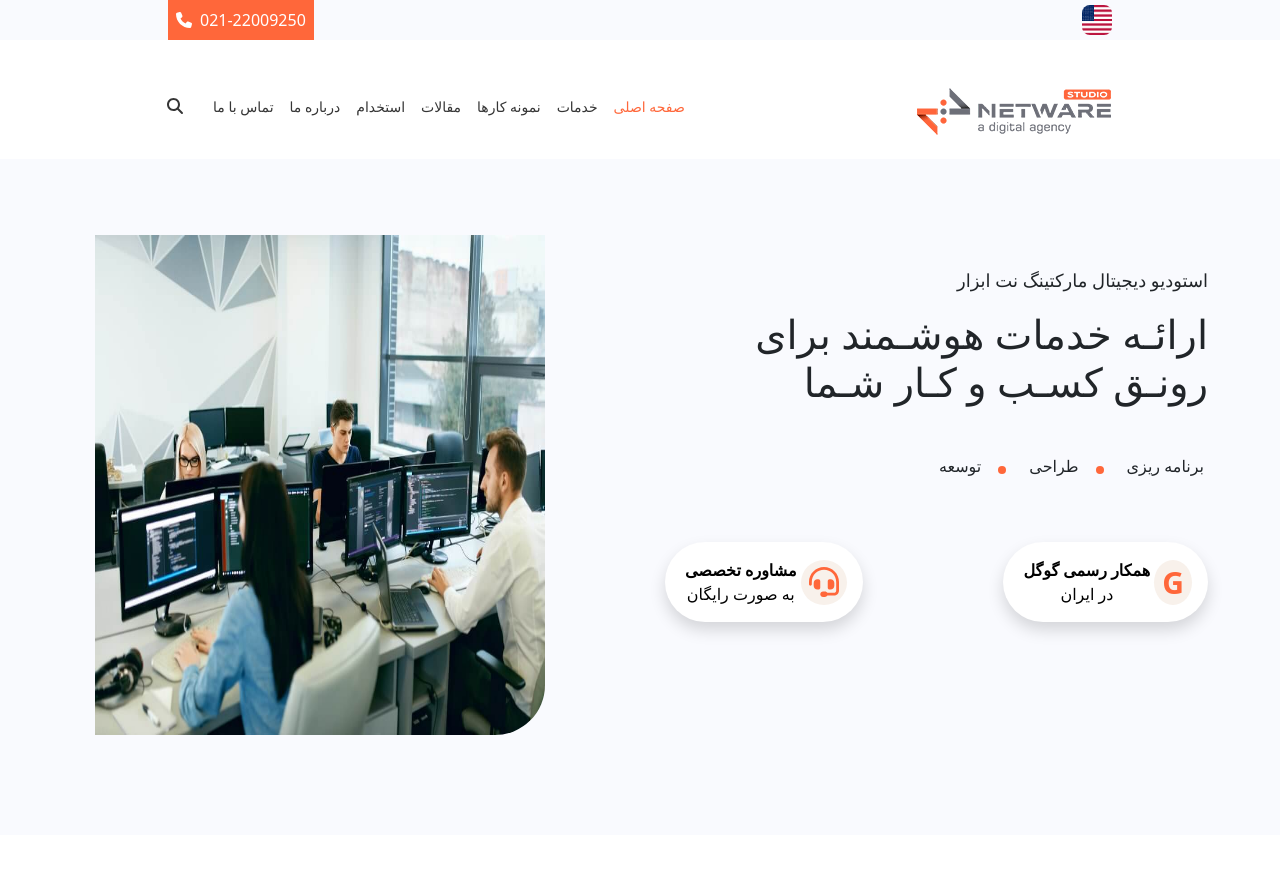
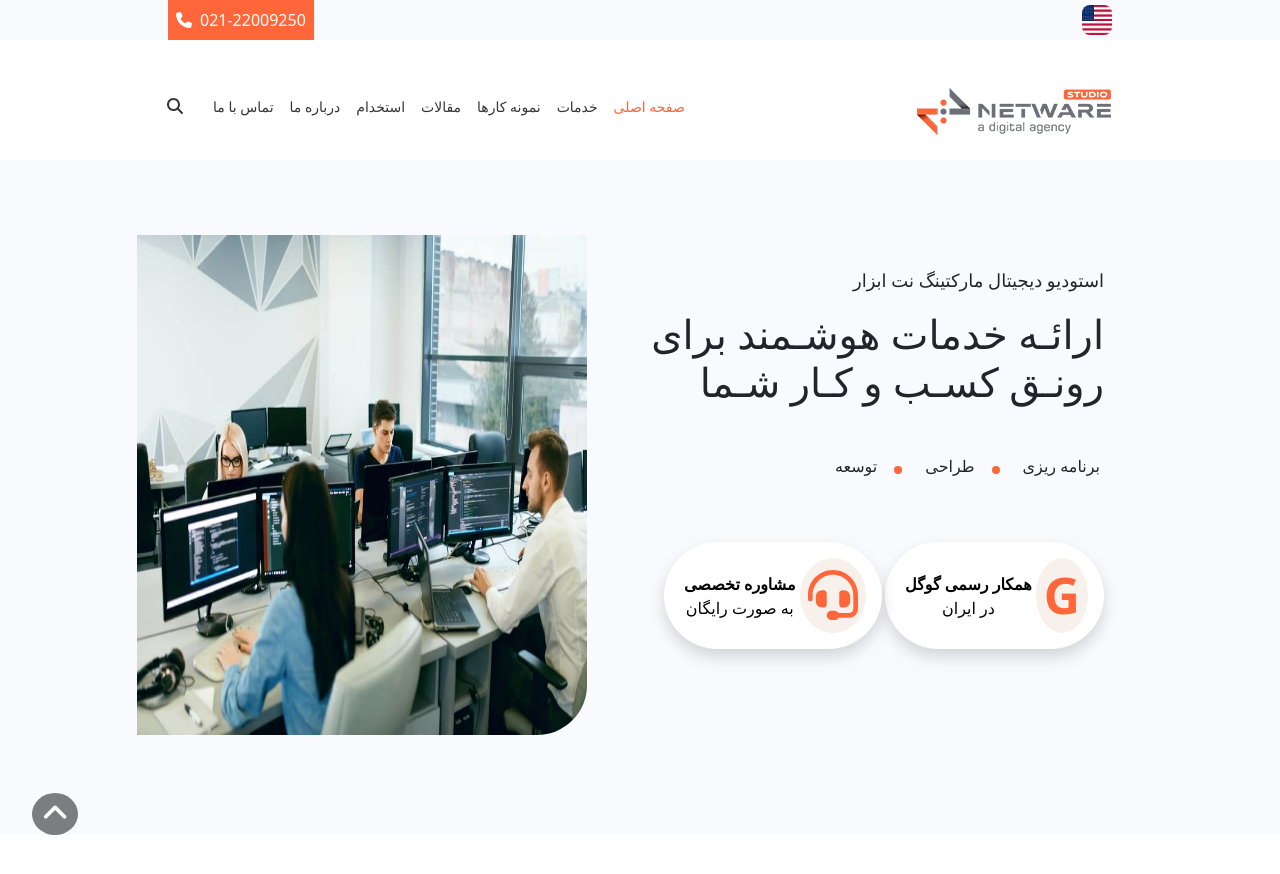
Before and after one commit to mohammad0117/netware-responsive-by-react.js, a React (Create React App) app: page / in a window 1280 px wide. Shown: the top 874 px of the page. Built offline with nearby package versions, Linux system fonts and the light colour scheme.

Commit message:
develop main-page component

```diff
--- a/src/assets/css/main-page.css
+++ b/src/assets/css/main-page.css
@@ -1,9 +1,39 @@
-@media screen and (max-width: 1023px) {
-  .main-page__desc .main-page__desc__right-side div button {
+@media screen and (max-width: 1024px) {
+  .main-page__desc__right-side div button {
     border-radius: 15px !important;
   }
-  .main-page__desc .main-page__desc__right-side div button span:nth-child(1) {
+  .main-page__desc__right-side div button span:nth-child(1) {
     font-size: 50px !important;
+  }
+}
+
+@media screen and (min-width: 1024px) and (max-width: 1028px) {
+  .main-page__desc__right-side {
+    padding-right: 46px !important;
+  }
+  .main-page__desc__right-side div button span:nth-child(1) {
+    font-size: 30px !important;
+  }
+  .main-page__desc__left-side {
+    padding-left: 78px !important;
+  }
+}
+
+@media screen and (min-width: 1029px) {
+  .main-page__desc__right-side {
+    padding-right: 152px !important;
+  }
+  .main-page__desc__left-side {
+    padding-left: 95px !important;
+  }
+}
+
+@media screen and (min-width: 1535px) {
+  .main-page__desc__right-side {
+    padding-right: 190px !important;
+  }
+  .main-page__desc__left-side {
+    padding-left: 114px !important;
   }
 }
 
@@ -48,7 +78,7 @@
 }
 
 .main-page .main-page__desc .main-page__desc__right-side div button span:nth-child(1) {
-  font-size: 30px;
+  font-size: 50px;
   border-radius: 50%;
   font-weight: 700;
   background-color: #F8F1EB;
@@ -60,4 +90,17 @@
   height: 500px;
   border-radius: 0 0 50px 0;
 }
+
+.main-page .main-page__button {
+  left: 20px;
+  bottom: 0;
+  border-radius: 50%;
+  padding: 5px 10px;
+  background-color: #7C7D7F;
+  color: #fff;
+}
+
+.main-page .main-page__button .fa-angle-up {
+  font-size: 30px;
+}
 /*# sourceMappingURL=main-page.css.map */
--- a/src/components/main-page.jsx
+++ b/src/components/main-page.jsx
@@ -1,22 +1,23 @@
-import React, { Component } from 'react';
-import { Col, Container, Row } from 'react-bootstrap';
-import { Link } from 'react-router-dom';
-import '../assets/css/main-page.css'
+import React, { Component } from "react";
+import { Col, Container, Row } from "react-bootstrap";
+import { Link } from "react-router-dom";
+import "../assets/css/main-page.css";
 import { FontAwesomeIcon } from "@fortawesome/react-fontawesome";
 import { faHeadset } from "@fortawesome/free-solid-svg-icons";
 import softWareCompany from "../assets/image/software_development.jpg";
+import { faAngleUp } from "@fortawesome/free-solid-svg-icons";
 class MainPage extends Component {
-    state = {  }
+  state = {};
   render() {
     return (
       <>
         <Container fluid className="main-page mt-4" dir="rtl">
-              <Col xs={12} className="main-page__desc">
+          <Col xs={12} className="main-page__desc position-relative">
             <Row className="flex-column-reverse flex-lg-row">
               <Col
                 xs={12}
                 lg={6}
-                    className="main-page__desc__right-side pt-5 pe-lg-5"
+                className="main-page__desc__right-side pt-5 ps-0"
               >
                 <p className="text-center text-lg-end pe-lg-4">
                   استودیو دیجیتال مارکتینگ نت ابزار
@@ -35,23 +36,22 @@ class MainPage extends Component {
                     توسعه
                   </li>
                 </ul>
-                    <div className=" d-flex justify-content-around px-3 px-lg-0 justify-content-lg-between">
+                <div className=" d-flex justify-content-around px-3 px-lg-4 px-xxl-0 justify-content-lg-between">
                   <Link to="/" className="mt-5 text-decoration-none">
-                        <button className="shadow d-flex flex-column align-items-center justify-content-center px-1 py-4 me-4 flex-lg-row py-lg-3 px-lg-3">
-                          <span className="px-3 p-lg-2 py-lg-0">G</span>
-                          <span className="mx-3 mt-3 mt-lg-0 mx-lg-1">
+                    <button className="shadow d-flex flex-column align-items-center justify-content-center px-1 py-4 me-4 flex-lg-row py-lg-3 me-lg-0 px-lg-3 me-xxl-4">
+                      <span className="px-3 p-lg-2 py-lg-0 px-xxl-3">G</span>
+                      <span className="mx-3 mt-3 mt-lg-0 mx-lg-1 me-xxl-2 ms-xxl-4">
                         <b className="d-block">همکار رسمی گوگل</b> در ایران
                       </span>
                     </button>
                   </Link>
                   <Link to="/" className="mt-5 text-decoration-none">
                     <button className="shadow d-flex flex-column align-items-center px-1 py-4 ms-4 flex-lg-row py-lg-3 px-lg-3 ms-lg-0">
-                          <span className="px-3 p-lg-2 py-lg-0">
+                      <span className="px-3 p-lg-2 py-lg-0 px-xxl-3">
                         <FontAwesomeIcon icon={faHeadset}></FontAwesomeIcon>
                       </span>
-                          <span className="mx-3 mt-3 mt-lg-0 mx-lg-1">
-                            <b className="d-block">مشاوره تخصصی</b> به صورت
-                            رایگان
+                      <span className="mx-3 mt-3 mt-lg-0 mx-lg-1 me-xxl-2 ms-xxl-4">
+                        <b className="d-block">مشاوره تخصصی</b> به صورت رایگان
                       </span>
                     </button>
                   </Link>
@@ -65,6 +65,12 @@ class MainPage extends Component {
                 <img src={softWareCompany} alt="software-company" />
               </Col>
             </Row>
+            <span className="main-page__button position-absolute">
+              <FontAwesomeIcon
+                icon={faAngleUp}
+                className="fa-angle-up"
+              ></FontAwesomeIcon>
+            </span>
           </Col>
         </Container>
       </>
--- a/src/scss/main-page.scss
+++ b/src/scss/main-page.scss
@@ -1,6 +1,5 @@
 //custom media
-@media screen and (max-width: 1023px) {
-    .main-page__desc {
+@media screen and (max-width: 1024px) {
     .main-page__desc__right-side {
         div {
             button {
@@ -14,12 +13,51 @@
         }
     }
 }
+
+@media screen and (min-width: 1024px) and (max-width: 1028px) {
+    .main-page__desc__right-side {
+        padding-right: 46px !important;
+
+        div {
+            button {
+                span:nth-child(1) {
+                    font-size: 30px !important;
                 }
+            }
+        }
+
+    }
+
+    .main-page__desc__left-side {
+        padding-left: 78px !important;
+    }
+}
+
+@media screen and (min-width: 1029px) {
+    .main-page__desc__right-side {
+        padding-right: 152px !important;
+    }
+
+    .main-page__desc__left-side {
+        padding-left: 95px !important;
+    }
+
+}
+
+@media screen and (min-width: 1535px) {
+    .main-page__desc__right-side {
+        padding-right: 190px !important;
+    }
+
+    .main-page__desc__left-side {
+        padding-left: 114px !important;
+    }
+}
+
 .main-page {
     background-color: #F9FAFE;
 
     .main-page__desc {
-        // padding: 0 223px;
         padding-top: 60px;
         padding-bottom: 100px;
         margin-bottom: 100px;
@@ -61,7 +99,7 @@
                     border: none;
 
                     span:nth-child(1) {
-                        font-size: 30px;
+                        font-size: 50px;
                         border-radius: 50%;
                         font-weight: 700;
                         background-color: #F8F1EB;
@@ -82,4 +120,15 @@
             }
         }
     }
+        .main-page__button{
+        left: 20px;
+        bottom:0;
+        border-radius: 50%;
+        padding: 5px 10px;
+        background-color: #7C7D7F;
+        color: #fff;
+        .fa-angle-up{
+            font-size: 30px;
         }
+    }
+}
```
Also changed, not shown: 1 other file (tests, documents, lock files or other folders). Lines whose indentation alone changed are shown as unchanged.
